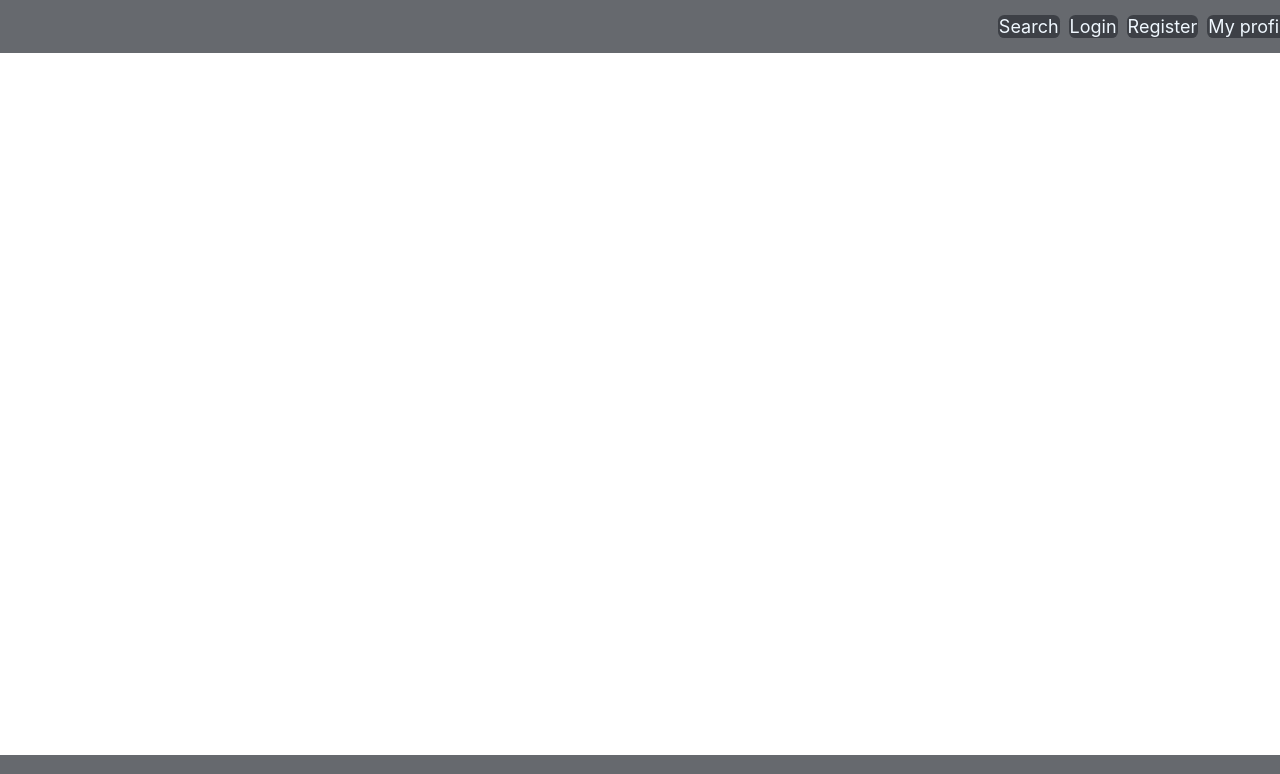
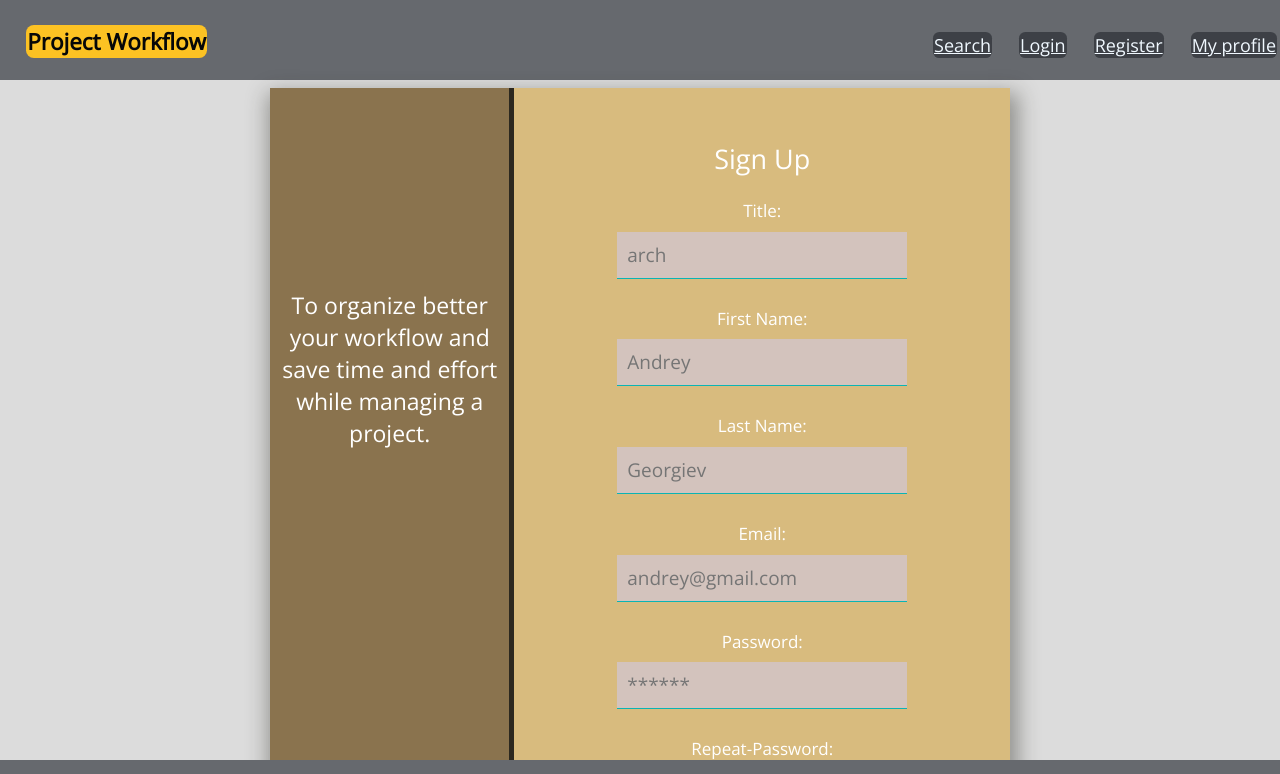
Before and after one commit to AtanasTachev/project-workflow, a React (Create React App) app: page /register in a window 1280 px wide. Shown: the top 774 px of the page. Built offline with nearby package versions, Linux system fonts and the light colour scheme.

Commit message:
register form rendering

```diff
--- a/package.json
+++ b/package.json
@@ -8,6 +8,7 @@
     "@testing-library/user-event": "^12.8.3",
     "react": "^17.0.2",
     "react-dom": "^17.0.2",
+    "react-router-dom": "^6.0.2",
     "react-scripts": "4.0.3",
     "web-vitals": "^1.1.2"
   },
--- a/src/App.css
+++ b/src/App.css
@@ -1,5 +1,5 @@
 .App {
-  background-color: cadetblue;
+  background-color: gainsboro;
   width: auto;
   height: auto;
 }
@@ -12,7 +12,6 @@
 .App-header {
   display: flex;
   flex-direction: column;
-  align-items:flex-end;
   font-size: calc(10px + 2vmin);
   color: black;
   padding: 0;
@@ -20,9 +19,11 @@
   background-color: rgb(59, 138, 228);
 }
 .nav{
-  text-align:right;
   font-size: large;
   color: black;
+  height: 50px;
+  text-align: end;
+  vertical-align: initial;
   justify-content:space-between;
   padding: 15px;
   background-color:rgb(102, 105, 110);
@@ -31,22 +32,41 @@
 .atag {
   padding: 1px;
   font-size: 1em;
+  margin-top: 0.7rem;
+  float:inherit;
   color: aliceblue;
-  display:inline-block;
+  display:inline;
   background-color: rgb(61, 64, 70);
+  border-radius: 0.35em;
+  margin-left: 0.5em;
+  margin-right: 1em;
+  justify-content: space-between;
+}
+
+.h2tag {
+  padding: 1px;
+  float:left;
+  display: flex;
+  margin-top: 0.6rem;
+  margin-left: 3em;
+  font-size: 1.25em;
+  color: rgb(6, 7, 8);
+  display:inline;
+  background-color: rgba(255, 196, 34, 0.979);
   border-radius: 0.35em;
   margin-left: 0.5em;
 }
 
 .footer {
-  text-align:center;
+  text-align: center;
   display: flex;
-  font-size: large;
+  font-size: 1rem;
   color: white;
-  justify-content:center;
+  justify-content: center;
   background-color:rgb(102, 105, 110);
-  width: 100%;
   height: 2.5em;
   position:absolute;
   bottom: 0;
+  width: 100%;
+  position: fixed;
 }
--- a/src/App.js
+++ b/src/App.js
@@ -1,14 +1,26 @@
 import './App.css';
+import { BrowserRouter as Router, Route, Routes } from 'react-router-dom'
+// import ReactDom from 'react-dom';
+
 import Navigation from './Components/Navigation';
 import Footer from './Components/Footer';
+import Register from './Components/Register'
 
 function App() {
   return (
-    <div className="App">
-      <Navigation/>
-      <Footer/>
-    </div>
+      <Router>
+        <div className="App">
+          <Navigation/>
+            <Routes>
+              <Route path="/register" element={<Register />} />
+            </Routes>
+          <Footer/>
+        </div>
+      </Router>
   );
 }
+// ReactDOM.render(
+// )
+
 
 export default App;
--- a/src/Components/Footer.js
+++ b/src/Components/Footer.js
@@ -1,6 +1,6 @@
 import '../App.css';
 
-function Footer () {
+const Footer = () => {
     return (<nav className="footer">
         <p>All rights reserved &copy;</p>
     </nav>);
--- a/src/Components/Navigation.js
+++ b/src/Components/Navigation.js
@@ -1,11 +1,15 @@
 import '../App.css';
+import {Link} from 'react-router-dom'
 
-function Navigation () {
+const Navigation = () => {
     return (<nav className="nav">
-        <a className="atag">Search</a>
-        <a className="atag">Login</a>
-        <a className="atag">Register</a>
-        <a className="atag">My profile</a>
+        <h2 className="h2tag" href="/" >Project Workflow</h2>
+        <ul>
+            <Link to="/search" className="atag">Search</Link>
+            <Link to="/login" className="atag">Login</Link>
+            <Link to="/register" className="atag">Register</Link>
+            <Link to="/my-profile" className="atag">My profile</Link>
+        </ul>
     </nav>);
 }
 
--- /dev/null
+++ b/src/Components/Register.js
@@ -0,0 +1,48 @@
+import '../register-login.css';
+
+const Register = () => {
+    return (
+        // <h2> This is the register form </h2>)
+<section id="register-page">
+    <div className="signupSection">
+        <div className="info">
+                <h2>To organize better your workflow and save time and effort while managing a project.</h2>
+            </div>
+        <form action="register" method="POST" className="signupForm">
+            <h2>Sign Up</h2>
+            <ul className="noBullet">
+                <li>
+                    <label for="title">Title:</label>
+                    <input type="text" className="inputFields" id="title" name="title" value="" placeholder="arch" />
+                </li>
+                <li>
+                    <label for="first-name">First Name:</label>
+                    <input type="text" className="inputFields" id="first-name" name="firstName" value="" placeholder="Andrey" />
+                </li>
+                <li>
+                    <label for="last-name">Last Name:</label>
+                    <input type="text" className="inputFields" id="last-name" name="lastName" value="" placeholder="Georgiev" />
+                </li>
+                <li>
+                    <label for="email">Email:</label>
+                    <input type="text" className="inputFields" id="email" name="email" value=""
+                        placeholder="andrey@gmail.com" />
+                </li>
+                <li>
+                    <label for="password">Password:</label>
+                    <input type="password" className="inputFields" id="password" name="password" placeholder="******" />
+                </li>
+                <li>
+                    <label for="repeat-password">Repeat-Password:</label>
+                    <input type="password" className="inputFields" id="repeat-password" name="repeatPassword" placeholder="******" />
+                </li>
+                <li id="center-btn">
+                    <button id="join-btn">Join</button>
+                </li>
+            </ul>
+        </form>
+    </div>
+</section>)
+}
+
+export default Register
--- /dev/null
+++ b/src/register-login.css
@@ -0,0 +1,137 @@
+@import url(https://fonts.googleapis.com/css?family=Open+Sans:300);
+* {
+    font-family: 'Open Sans', sans-serif;
+}
+
+.loginSection {
+    /* background: url(https://source.unsplash.com/TV2gg2kZD1o/1600x800); */
+    background-color: gray;
+    background-repeat: no-repeat;
+    background-position: 40% 60%;
+    margin: auto;
+    width: 720px;
+    height: 370px auto;
+    margin-top: 7em;
+    left: 35%;
+    text-align: center;
+    display: flex;
+    color: white;
+    box-shadow: 3px 10px 20px 5px rgba(0, 0, 0, .5);
+}
+
+.signupSection {
+    /* background: url(https://source.unsplash.com/TV2gg2kZD1o/1600x800); */
+    background-color: gray;
+    background-repeat: no-repeat;
+    background-position: 40% 60%;
+    margin: auto;
+    width: 740px;
+    height: 590px auto;
+    margin-top: 0.5em;
+    margin-bottom: 3.25em;
+    left: 35%;
+    text-align: center;
+    display: flex;
+    color: white;
+    box-shadow: 3px 10px 20px 5px rgba(40, 41, 30, 0.418);
+}
+
+.info {
+    width: 250px;
+    background: rgba(143, 109, 55, 0.692);
+    padding: 55px 5px;
+    border-right: 5px solid rgba(22, 22, 19, 0.8);
+}
+
+.info>h2 {
+    padding-top: 5.5em;
+    font-weight: 300;
+    font-size: 23px;
+}
+
+.info>p {
+    margin-top: 2px;
+    font-size: 18px;
+}
+
+.loginForm {
+    width: 580px;
+    padding: 30px 0;
+    background: rgba(223, 192, 126, 0.931);
+    transition: .2s;
+}
+
+.signupForm {
+    width: 540px;
+    padding: 30px 0;
+    background: rgba(223, 192, 126, 0.931);
+    transition: .2s;
+}
+
+.signupForm>h2 {
+    font-weight: 350;
+    font-size: 27px;
+    margin-bottom: 0.8em;
+}
+
+.loginForm>h2 {
+    font-weight: 350;
+    font-size: 27px;
+    margin-bottom: 0.8em;
+}
+
+.inputFields {
+    margin: 18px 0;
+    font-size: 19px;
+    padding: 10px;
+    width: 270px;
+    border: 1px solid rgba(10, 180, 180, 1);
+    border-top: none;
+    border-left: none;
+    border-right: none;
+    background: rgba(211, 197, 197, 0.89);
+    color: rgb(7, 2, 2);
+    outline: none;
+}
+
+.noBullet {
+    list-style-type: none;
+    padding: 0;
+}
+
+#join-btn,
+#login-btn {
+    border: 1px solid rgba(10, 180, 180, 1);
+    background: rgba(20, 20, 20, .6);
+    font-size: 18px;
+    color: white;
+    margin-top: 20px;
+    padding: 10px 43px;
+    cursor: pointer;
+    transition: .4s;
+}
+
+#join-btn:hover,
+#login-btn:hover {
+    background: rgba(20, 20, 20, .8);
+    padding: 10px 80px;
+}
+
+label {
+    display: block;
+    width: 100%;
+    margin-top: 0.6em;
+    padding: 0;
+    border: none;
+    outline: none;
+    box-sizing: border-box;
+    font-size: 17px;
+}
+
+label {
+    margin-bottom: -0.5em;
+}
+
+label:nth-of-type(2) {
+    margin-top: 3em;
+}
```
Also changed, not shown: 1 other file (tests, documents, lock files or other folders).
